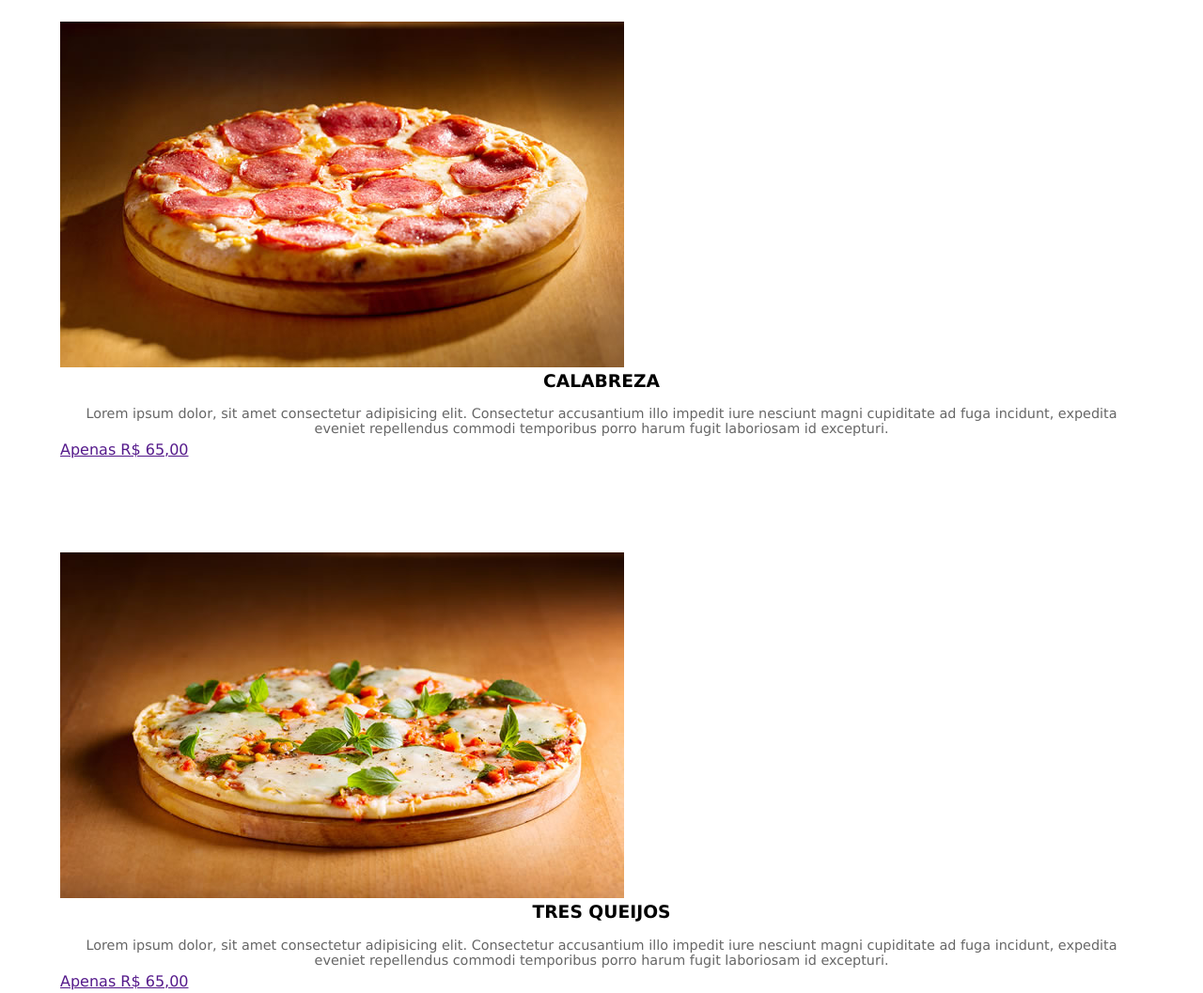
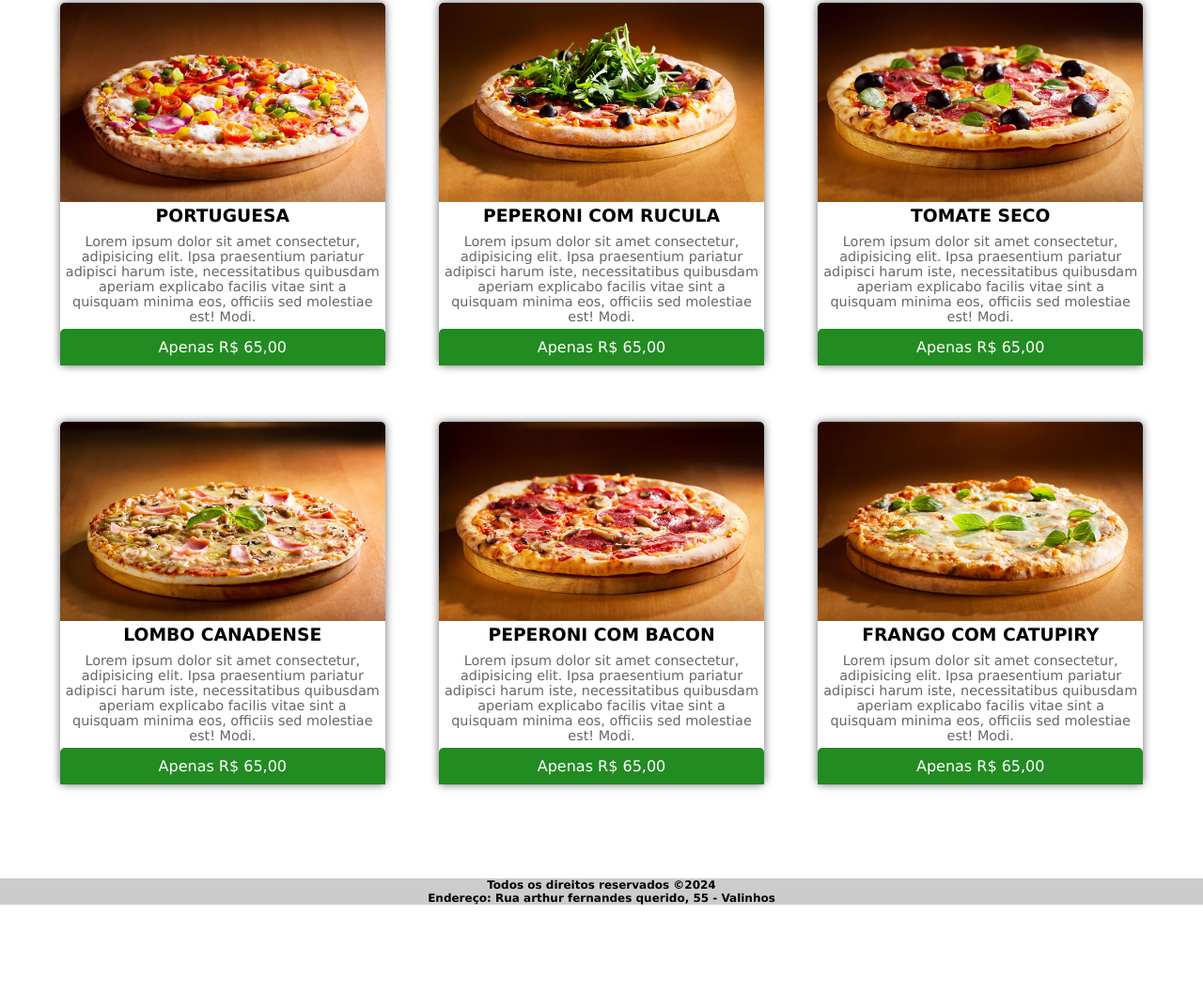
Before and after one commit to Esdras2003/pizzaria, a plain HTML site: page index.html in a window 1280 px wide. Shown: the part 1443-2500 px from the top of the page at 94% size. After the commit the page ends 2406 px from the top, so only its background shows below. Drawn offline with Linux system fonts and the light colour scheme.

Commit message:
site pizzaria

```diff
--- a/css/style.css
+++ b/css/style.css
@@ -8,12 +8,12 @@
 nav{
     position: fixed;
     width: 100%;
-    background-color: rgba(0, 0, 0,0.2);
+    background-color: rgba(0,0,0,0.2);
 }
 nav img{
     position: absolute;
     left: 10px;
-    top: 10px;
+    top:10px;
     z-index: 1;
 }
 #menu-desktop{
@@ -34,8 +34,9 @@ nav img{
     letter-spacing: 0.6px;
 }
 #menu-desktop li a:hover{
-    background-color: rgba(213, 26, 44, 1);
+    background-color: rgba(213,26,44,1);
     color: whitesmoke;
+
 }
 #menu-mobile{
     display: none;
@@ -45,7 +46,7 @@ header{
     height: 800px;
     margin: 0 auto;
     background-image: url(../img/foto-capa-pizza.jpg);
-    background-repeat: no-repeat ;
+    background-repeat: no-repeat;
     background-size: cover;
     background-position: top center;
 }
@@ -55,27 +56,32 @@ h1{
     font-size: 600%;
     color: aliceblue;
     padding-top: 22%;
-}#apresentacao{
+}
+#apresentacao{
+    row-gap: 60px;
+    justify-content: space-between;
+    flex-wrap: wrap;
+    display: flex;
     width: 90%;
     max-width: 1500px;
-    min-height: 320px;
+    min-width: 320px;
     margin: 100px auto;
 
 }
 .pizzas{
     font-family: Arial, Helvetica, sans-serif;
     width: 30%;
-    background-color: #ffff;
+    background-color: #FFFFFF;
     box-shadow: 0 0 10px #666;
+    border-radius: 5px;
 }
 .pizzas img{
-    width: 100px;
+    width: 100%;
     max-height: 300px;
     object-fit: cover;
     object-position: top center;
-    border-top-left-radius: 5px;
+    border-top-left-radius:5px;
     border-top-right-radius: 5px;
-
 }
 h3{
     text-align: center;
@@ -83,7 +89,7 @@ h3{
 }
 p{
     text-align: center;
-    padding: 5PX;
+    padding: 5px;
     margin-top: 1%;
     color: #666;
     font-size: 90%;
@@ -92,10 +98,24 @@ p{
     display: block;
     text-align: center;
     background-color: forestgreen;
-    color: #ffff;
-    padding: 1%;
+    color: #FFFFFF;
+    padding: 3%;
     text-decoration: none;
-    border-top-left-radius: 5px;
+    border-top-left-radius:5px;
     border-top-right-radius: 5px;
 
 }
+h2{
+    text-align: center;
+    font-size: 35px;
+    margin-top: 60px;
+    text-shadow: 2px 2px #666;
+
+}
+footer{
+    text-align: center;
+    width: 100%;
+    background-color: rgba(0,0,0,0.2);
+    font-weight: 600;
+    font-size: 12px;
+}
--- a/index.html
+++ b/index.html
@@ -8,17 +8,17 @@
 </head>
 <body>
     <nav>
-        <img src="img/logo-pizzaria-grande.png" alt="logotipo da Pizzaria">
+        <img src="img/logo-pizzaria-grande.png" alt="Logotipo da pizzaria">
         <ul id="menu-desktop">
             <li><a href="">PIZZAS</a></li>
-            <li><a href="">MEU PEDIDOS</a></li>
+            <li><a href="">MEUS PEDIDOS</a></li>
             <li><a href="">CONTATOS</a></li>
             <li><a href="">LOGIN</a></li>
         </ul>
 
         <ul id="menu-mobile">
             <li><a href="">PIZZAS</a></li>
-            <li><a href="">MEU PEDIDOS</a></li>
+            <li><a href="">MEUS PEDIDOS</a></li>
             <li><a href="">CONTATOS</a></li>
             <li><a href="">LOGIN</a></li>
         </ul>
@@ -27,78 +27,74 @@
     <header>
         <h1>A MELHOR PIZZARIA DA CIDADE</h1>
     </header>
-    <main>
+    <h2>Escolha sua Pizza ao cardapio a baixo:</h2>
         <section id="apresentacao">
-            <section class="pizzas"></section>
+            <section class="pizzas">
                 <img src="img/pizza1.jpg" alt="">
-            <h3>MARGUERITA</h3>
-            <p>Lorem ipsum dolor, sit amet consectetur adipisicing elit. Consectetur accusantium illo impedit iure nesciunt magni cupiditate ad fuga incidunt, expedita eveniet repellendus commodi temporibus porro harum fugit laboriosam id excepturi.</p>
+                <h3>MARGUERITTA</h3>
+                <p>Lorem ipsum dolor sit amet consectetur, adipisicing elit. Ipsa praesentium pariatur adipisci harum iste, necessitatibus quibusdam aperiam explicabo facilis vitae sint a quisquam minima eos, officiis sed molestiae est! Modi.</p>
                 <a href="">Apenas R$ 65,00</a>
             </section>
 
-         <section id="apresentacao">
-            <section class="pizzas"></section>
+            <section class="pizzas">
                 <img src="img/pizza2.jpg" alt="">
-            <h3>CALABREZA</h3>
-            <p>Lorem ipsum dolor, sit amet consectetur adipisicing elit. Consectetur accusantium illo impedit iure nesciunt magni cupiditate ad fuga incidunt, expedita eveniet repellendus commodi temporibus porro harum fugit laboriosam id excepturi.</p>
+                <h3>CALABRESA</h3>
+                <p>Lorem ipsum dolor sit amet consectetur, adipisicing elit. Ipsa praesentium pariatur adipisci harum iste, necessitatibus quibusdam aperiam explicabo facilis vitae sint a quisquam minima eos, officiis sed molestiae est! Modi.</p>
                 <a href="">Apenas R$ 65,00</a>
             </section>
 
-           <section id="apresentacao">
-            <section class="pizzas"></section>
+            <section class="pizzas">
                 <img src="img/pizza3.jpg" alt="">
-            <h3>TRES QUEIJOS</h3>
-            <p>Lorem ipsum dolor, sit amet consectetur adipisicing elit. Consectetur accusantium illo impedit iure nesciunt magni cupiditate ad fuga incidunt, expedita eveniet repellendus commodi temporibus porro harum fugit laboriosam id excepturi.</p>
+                <h3>CARIJÓ</h3>
+                <p>Lorem ipsum dolor sit amet consectetur, adipisicing elit. Ipsa praesentium pariatur adipisci harum iste, necessitatibus quibusdam aperiam explicabo facilis vitae sint a quisquam minima eos, officiis sed molestiae est! Modi.</p>
                 <a href="">Apenas R$ 65,00</a>
             </section>
 
-         <section id="apresentacao">
-            <section class="pizzas"></section>
+            <section class="pizzas">
                 <img src="img/pizza4.jpg" alt="">
-            <h3>BAIANA</h3>
-            <p>Lorem ipsum dolor, sit amet consectetur adipisicing elit. Consectetur accusantium illo impedit iure nesciunt magni cupiditate ad fuga incidunt, expedita eveniet repellendus commodi temporibus porro harum fugit laboriosam id excepturi.</p>
+                <h3>PORTUGUESA</h3>
+                <p>Lorem ipsum dolor sit amet consectetur, adipisicing elit. Ipsa praesentium pariatur adipisci harum iste, necessitatibus quibusdam aperiam explicabo facilis vitae sint a quisquam minima eos, officiis sed molestiae est! Modi.</p>
                 <a href="">Apenas R$ 65,00</a>
             </section>
 
-         <section id="apresentacao">
-            <section class="pizzas"></section>
+            <section class="pizzas">
                 <img src="img/pizza5.jpg" alt="">
-            <h3>RUCULA</h3>
-            <p>Lorem ipsum dolor, sit amet consectetur adipisicing elit. Consectetur accusantium illo impedit iure nesciunt magni cupiditate ad fuga incidunt, expedita eveniet repellendus commodi temporibus porro harum fugit laboriosam id excepturi.</p>
+                <h3>PEPERONI COM RUCULA</h3>
+                <p>Lorem ipsum dolor sit amet consectetur, adipisicing elit. Ipsa praesentium pariatur adipisci harum iste, necessitatibus quibusdam aperiam explicabo facilis vitae sint a quisquam minima eos, officiis sed molestiae est! Modi.</p>
                 <a href="">Apenas R$ 65,00</a>
             </section>
 
-         <section id="apresentacao">
-            <section class="pizzas"></section>
+            <section class="pizzas">
                 <img src="img/pizza6.jpg" alt="">
-            <h3>CALABREZA C/COGUMELO</h3>
-            <p>Lorem ipsum dolor, sit amet consectetur adipisicing elit. Consectetur accusantium illo impedit iure nesciunt magni cupiditate ad fuga incidunt, expedita eveniet repellendus commodi temporibus porro harum fugit laboriosam id excepturi.</p>
+                <h3>TOMATE SECO</h3>
+                <p>Lorem ipsum dolor sit amet consectetur, adipisicing elit. Ipsa praesentium pariatur adipisci harum iste, necessitatibus quibusdam aperiam explicabo facilis vitae sint a quisquam minima eos, officiis sed molestiae est! Modi.</p>
                 <a href="">Apenas R$ 65,00</a>
             </section>
 
-         <section id="apresentacao">
-            <section class="pizzas"></section>
+            <section class="pizzas">
                 <img src="img/pizza7.jpg" alt="">
-            <h3>BACON</h3>
-            <p>Lorem ipsum dolor, sit amet consectetur adipisicing elit. Consectetur accusantium illo impedit iure nesciunt magni cupiditate ad fuga incidunt, expedita eveniet repellendus commodi temporibus porro harum fugit laboriosam id excepturi.</p>
+                <h3>LOMBO CANADENSE</h3>
+                <p>Lorem ipsum dolor sit amet consectetur, adipisicing elit. Ipsa praesentium pariatur adipisci harum iste, necessitatibus quibusdam aperiam explicabo facilis vitae sint a quisquam minima eos, officiis sed molestiae est! Modi.</p>
                 <a href="">Apenas R$ 65,00</a>
             </section>
 
-         <section id="apresentacao">
-            <section class="pizzas"></section>
+            <section class="pizzas">
                 <img src="img/pizza8.jpg" alt="">
-            <h3>MODA DA CASA</h3>
-            <p>Lorem ipsum dolor, sit amet consectetur adipisicing elit. Consectetur accusantium illo impedit iure nesciunt magni cupiditate ad fuga incidunt, expedita eveniet repellendus commodi temporibus porro harum fugit laboriosam id excepturi.</p>
+                <h3>PEPERONI COM BACON</h3>
+                <p>Lorem ipsum dolor sit amet consectetur, adipisicing elit. Ipsa praesentium pariatur adipisci harum iste, necessitatibus quibusdam aperiam explicabo facilis vitae sint a quisquam minima eos, officiis sed molestiae est! Modi.</p>
                 <a href="">Apenas R$ 65,00</a>
             </section>
 
-         <section id="apresentacao">
-            <section class="pizzas"></section>
+            <section class="pizzas">
                 <img src="img/pizza9.jpg" alt="">
-            <h3>QUATRO QUEIJOS</h3>
-            <p>Lorem ipsum dolor, sit amet consectetur adipisicing elit. Consectetur accusantium illo impedit iure nesciunt magni cupiditate ad fuga incidunt, expedita eveniet repellendus commodi temporibus porro harum fugit laboriosam id excepturi.</p>
+                <h3>FRANGO COM CATUPIRY</h3>
+                <p>Lorem ipsum dolor sit amet consectetur, adipisicing elit. Ipsa praesentium pariatur adipisci harum iste, necessitatibus quibusdam aperiam explicabo facilis vitae sint a quisquam minima eos, officiis sed molestiae est! Modi.</p>
                 <a href="">Apenas R$ 65,00</a>
             </section>
+        </section>
+
     </main>
+    <footer>Todos os direitos reservados &copy;2024 <br>
+     Endereço: Rua arthur fernandes querido, 55 - Valinhos</footer>
 </body>
 </html>
```
Lines whose indentation alone changed are shown as unchanged.
